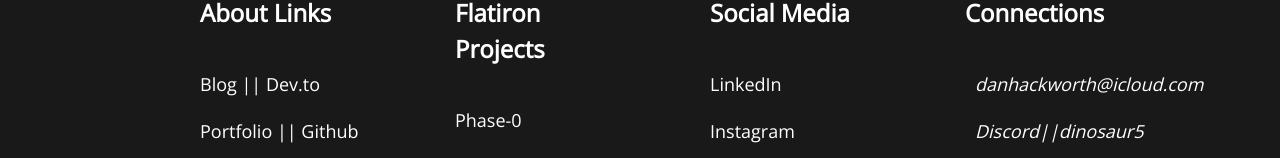
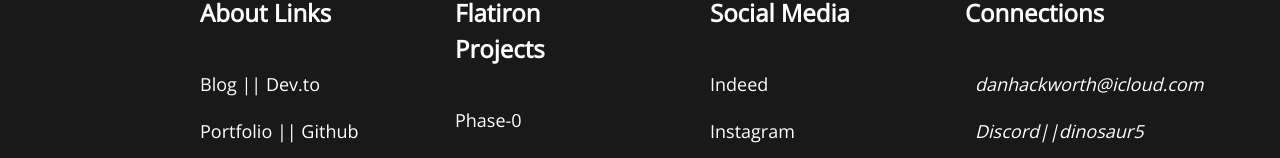
Before and after one commit to Din0saur5/Dan_Hackworth_website_React, a React (Vite) app: page / in a window 1280 px wide. Shown: the part 2031-2189 px from the top of the page. Built offline with nearby package versions, Linux system fonts and the light colour scheme; no server answers.

Commit message:
switch out my linkedin to indeed

```diff
--- a/src/components/Footer.jsx
+++ b/src/components/Footer.jsx
@@ -56,8 +56,8 @@ const Footer = () => {
                     </Column>
                     <Column >
                         <Heading>Social Media</Heading>
-                        <FooterLink href="https:www.linkedIn.com/Daniel-Hackworth">
-                            LinkedIn
+                        <FooterLink href="https://profile.indeed.com/p/danielh-bfdqryx">
+                            Indeed
                         </FooterLink>
                         <FooterLink href="https://www.instagram.com/daniel_hackworth/">
                             Instagram
```
Also changed, not shown: 1 other file (tests, documents, lock files or other folders).
